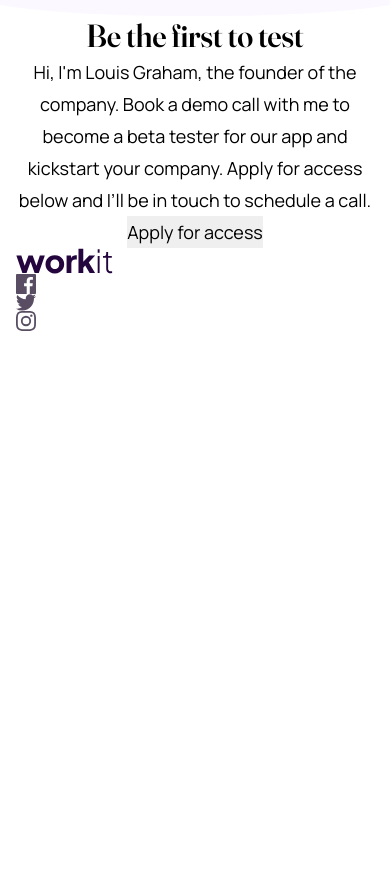
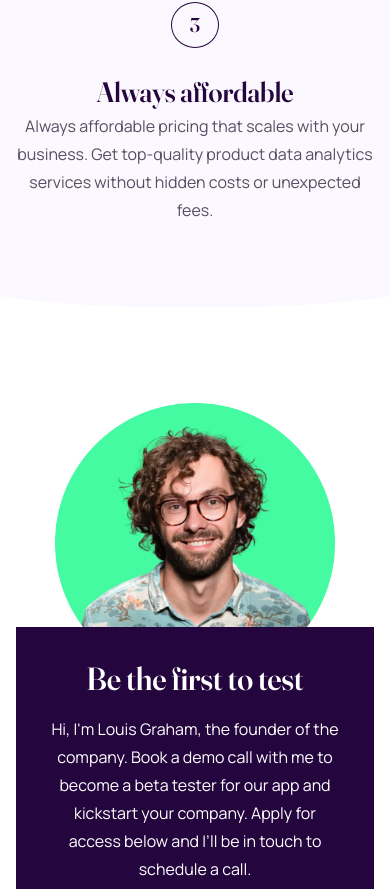
Before and after one commit to Dudeldups/FM-workit-landing-page, a plain HTML site: page index.html in a window 390 px wide. Shown: the part 1111-2000 px from the top of the page. Before the commit the page ends 1442 px from the top, so only its background shows below. Drawn offline with Linux system fonts and the light colour scheme.

Commit message:
added middle, bottom and footer

```diff
--- a/index.html
+++ b/index.html
@@ -8,7 +8,7 @@
       rel="icon"
       type="image/png"
       sizes="32x32"
-      href="./assets/images/favicon-32x32.png"
+      href="src/assets/images/favicon-32x32.png"
     />
     <link rel="stylesheet" href="src/css/main.css" />
 
@@ -31,14 +31,14 @@
           Data <span class="top__underlined">tailored</span> to your needs.
         </h1>
         <button class="top__btn">Learn more</button>
+      </section>
+      <hr class="curve curve-top" />
+      <section class="middle">
         <img
-          class="top__hero-img"
+          class="middle__hero-img"
           src="src/assets/images/image-hero.webp"
           alt=""
         />
-      </section>
-      <hr class="curve curve-top" />
-      <section class="middle">
         <ol class="middle__list">
           <li class="middle__highlight">
             <h2 class="middle__title">Actionable insights</h2>
@@ -67,6 +67,12 @@
       </section>
       <hr class="curve curve-middle" />
       <section class="bottom">
+        <article class="bottom__text-wrapper">
+          <img
+            class="bottom__img"
+            src="src/assets/images/image-founder.webp"
+            alt="Louis Graham"
+          />
           <h3 class="bottom__title">Be the first to test</h3>
           <p class="bottom__desc">
             Hi, I'm Louis Graham, the founder of the company. Book a demo call
@@ -75,6 +81,7 @@
             call.
           </p>
           <button class="bottom__btn">Apply for access</button>
+        </article>
       </section>
     </main>
     <footer class="footer">
--- a/src/scss/_mixins.scss
+++ b/src/scss/_mixins.scss
@@ -1,3 +1,19 @@
+@use "colors";
+
 @mixin side-padding {
   padding-inline: 1rem;
 }
+
+@mixin green-button {
+  padding: 0.6rem 1.5rem;
+  background: colors.$eucalyptus;
+  font-weight: 700;
+  color: colors.$dark-purple;
+  border: 0.1875rem solid colors.$eucalyptus;
+
+  &:hover,
+  &:focus {
+    background: colors.$dark-purple;
+    color: colors.$eucalyptus;
+  }
+}
--- a/src/scss/main.scss
+++ b/src/scss/main.scss
@@ -49,50 +49,46 @@ body {
   position: relative;
   @include side-padding;
   padding-top: 2rem;
-  padding-bottom: 8rem;
+  padding-bottom: clamp(8rem, 7.01rem + 4.2vw, 10.8rem);
   background: colors.$dark-purple;
 
   &__title {
-    font-size: 3.125rem;
-    line-height: 3.125rem;
+    margin: auto;
+    max-width: 13ch;
+    font-size: clamp(3.125rem, 2.46rem + 2.82vw, 5rem);
+    line-height: clamp(3.125rem, 2.46rem + 2.82vw, 5rem);
     color: colors.$white;
   }
 
   &__underlined {
     text-decoration: underline 0.1875rem solid colors.$eucalyptus;
-    text-underline-offset: 0.4rem;
+    text-underline-offset: clamp(0.4rem, 0.33rem + 0.3vw, 0.6rem);
   }
 
   &__btn {
+    @include green-button;
     margin-top: 2.5rem;
-    padding: 0.6rem 1.5rem;
-    background: colors.$eucalyptus;
-    font-weight: 700;
-    color: colors.$dark-purple;
-    border: 0.1875rem solid colors.$eucalyptus;
+  }
+}
 
-    &:hover,
-    &:active {
-      background: colors.$dark-purple;
-      color: colors.$eucalyptus;
-    }
-  }
+.middle {
+  position: relative;
+  @include side-padding;
+  padding-top: 8rem;
+  padding-bottom: 4rem;
+  background: colors.$ghost-white;
+  // clip-path: ellipse(150% 100% at top);
 
   &__hero-img {
     position: absolute;
     z-index: 1;
     left: 0;
     right: 0;
-    bottom: 0;
+    top: 0;
     margin-inline: auto;
-    transform: translateY(65%);
-    max-width: min(90%, 18.65rem);
+    transform: translate(5%, -45%);
+    max-width: clamp(14rem, 9.47rem + 39.13vw, 44.69rem);
   }
-}
-
-.middle {
-  @include side-padding;
-  margin-top: 8rem;
 
   &__list {
     list-style: none;
@@ -100,15 +96,91 @@ body {
 
   &__highlight {
     &::before {
-      content: ;
+      content: counter(list-item);
+      display: grid;
+      place-content: center;
+      margin: 2.5rem auto 0;
+      border: 0.0625rem solid colors.$dark-purple;
+      border-radius: 50%;
+      width: 3rem;
+      height: 2.875rem;
+      font: 600 1.25rem "Fraunces", sans-serif;
+      color: colors.$dark-purple;
     }
+  }
+
+  &__title {
+    margin-top: 1.5rem;
+    font-size: 1.75rem;
+    font-weight: 600;
+    color: colors.$dark-purple;
+  }
+
+  &__desc {
+    font-size: 1rem;
+    line-height: 1.75rem;
+    color: colors.$davys-grey;
   }
 }
 
 .bottom {
   @include side-padding;
+  padding-top: 20rem;
+
+  &__text-wrapper {
+    position: relative;
+    padding: 1.95rem;
+    background: colors.$dark-purple;
+    color: colors.$white;
+  }
+
+  &__img {
+    position: absolute;
+    z-index: -1;
+    inset: 0;
+    margin-inline: auto;
+    transform: translate(0, -80%);
+
+    max-width: 17.5rem;
+  }
+
+  &__title {
+    font-size: 2rem;
+    font-weight: 600;
+  }
+
+  &__desc {
+    margin-top: 1rem;
+    font-size: 1rem;
+    line-height: 1.75rem;
+  }
+
+  &__btn {
+    @include green-button;
+    margin-top: 1.5rem;
+    font-size: 1rem;
+  }
 }
 
 .footer {
   @include side-padding;
+  margin-block: 4.5rem;
+  display: grid;
+  justify-items: center;
+
+  &__socials {
+    display: flex;
+    justify-content: center;
+    gap: 1.75rem;
+    margin-top: 3.5rem;
+  }
+
+  &__link {
+    transition: transform 0.2s ease-in;
+
+    &:hover,
+    &:focus {
+      transform: scale(1.12);
+    }
+  }
 }
```
Also changed, not shown: src/css/main.css, 1 other file. Lines whose indentation alone changed are shown as unchanged.
